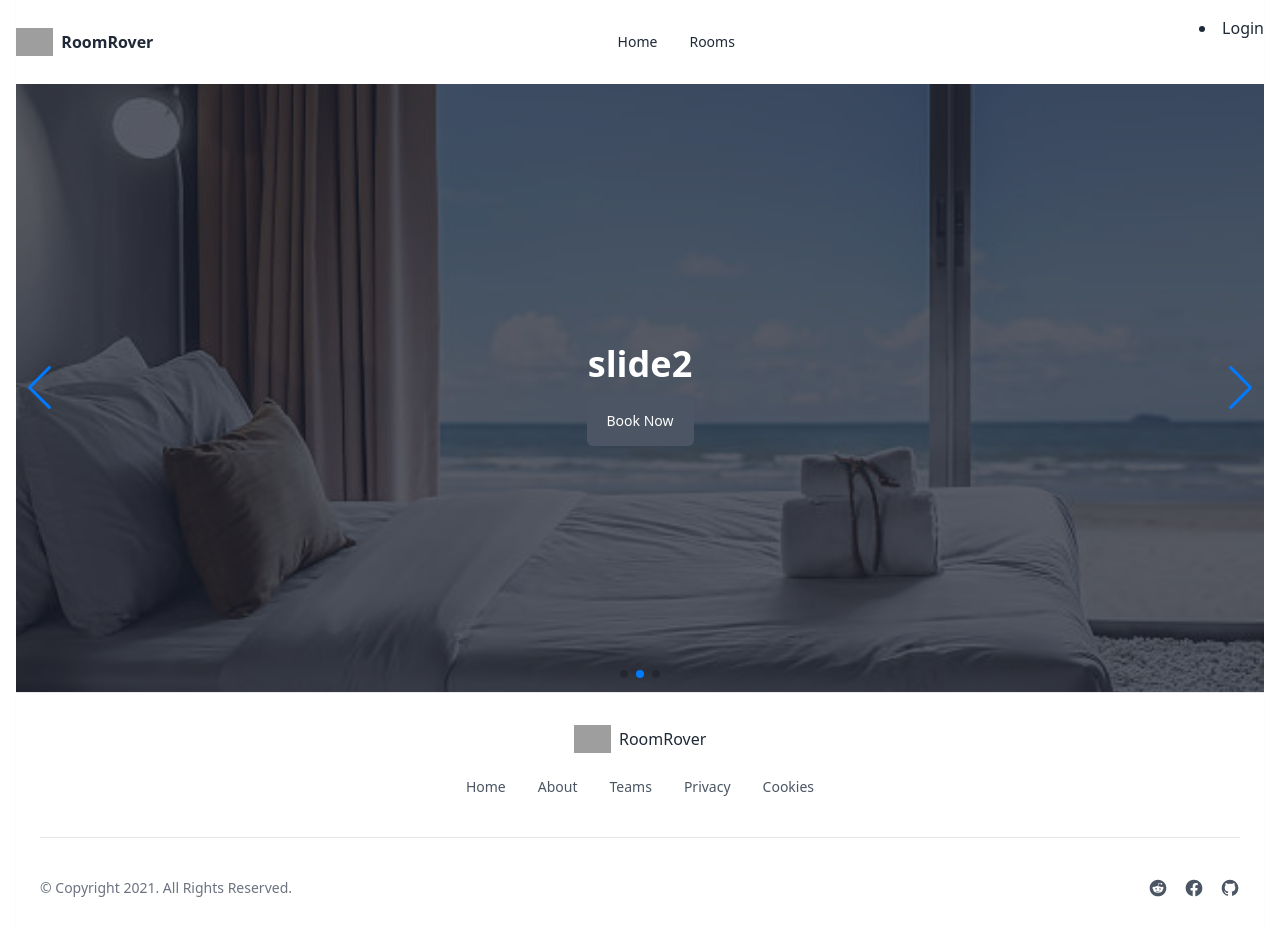
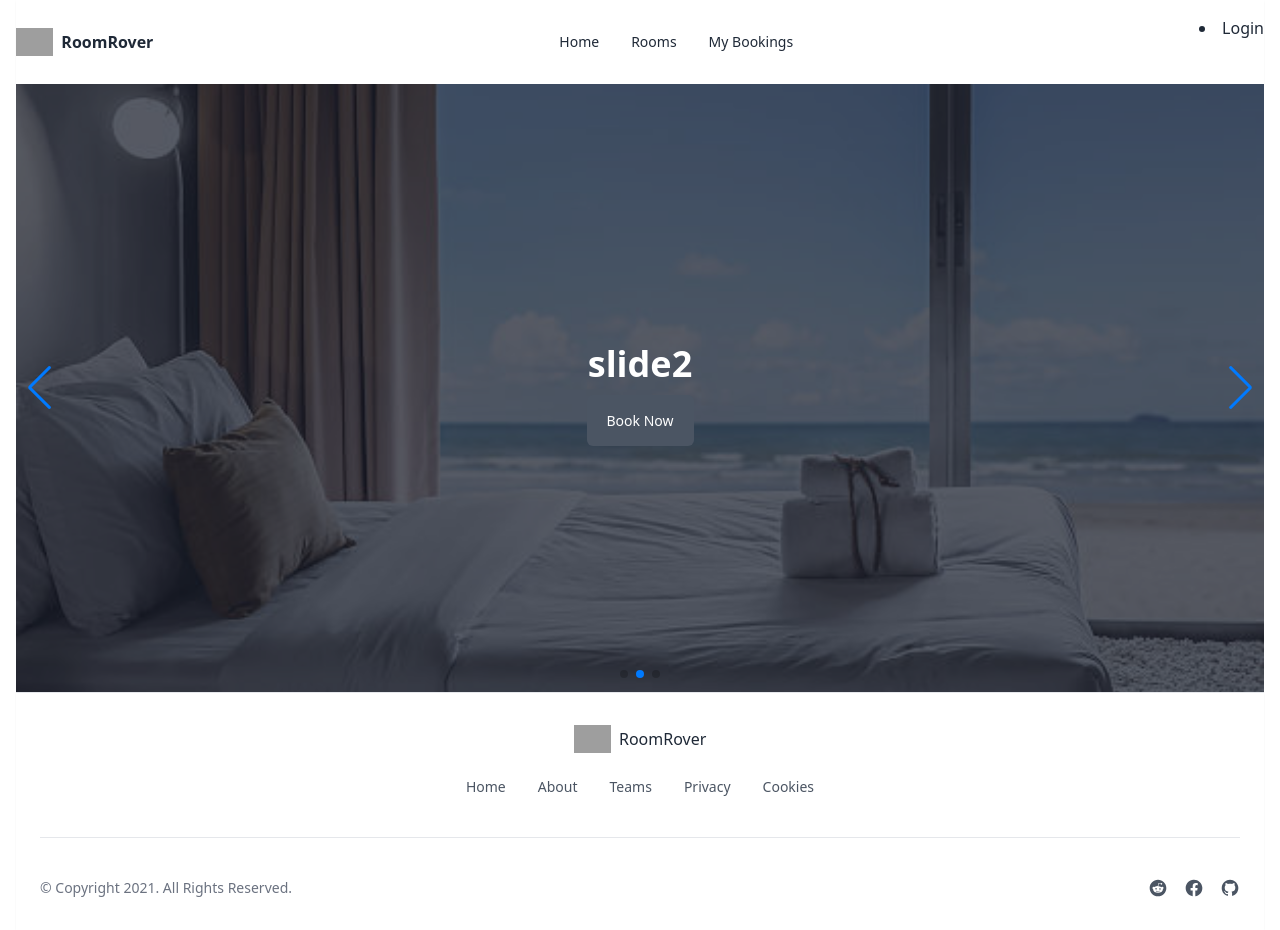
Before and after one commit to mustaksayem/HotelBooking_Client, a React (Vite) app: page / in a window 1280 px wide. Built offline with nearby package versions, Linux system fonts and the light colour scheme; no server answers; grey boxes are pictures that could not be loaded.

Commit message:
My booking page done

```diff
--- a/src/components/Navbar.jsx
+++ b/src/components/Navbar.jsx
@@ -20,6 +20,9 @@ const Navbar = () => {
           </li>
           <li>
             <Link to="/rooms">Rooms</Link>
+          </li>
+          <li>
+            <Link to="/mybookings">My Bookings</Link>
           </li>
         </ul>
       </div>
--- /dev/null
+++ b/src/pages/MyBookings.jsx
@@ -0,0 +1,11 @@
+
+
+const MyBookings = () => {
+    return (
+        <div>
+           <h1>my booking page</h1>
+        </div>
+    );
+};
+
+export default MyBookings;
--- a/src/routes/Routes.jsx
+++ b/src/routes/Routes.jsx
@@ -5,6 +5,7 @@ import Login from "../pages/Authentication/Login";
 import Register from "../pages/Authentication/Register";
 import Rooms from "../pages/Rooms";
 import RoomDetails from "../pages/RoomDetails";
+import MyBookings from "../pages/MyBookings";
 
 
 const router = createBrowserRouter([
@@ -40,6 +41,11 @@ const router = createBrowserRouter([
 
          },
 
+         {
+          path: '/mybookings',
+          element: <MyBookings></MyBookings>,
+
+          },
    ]
    },
 ])
```
